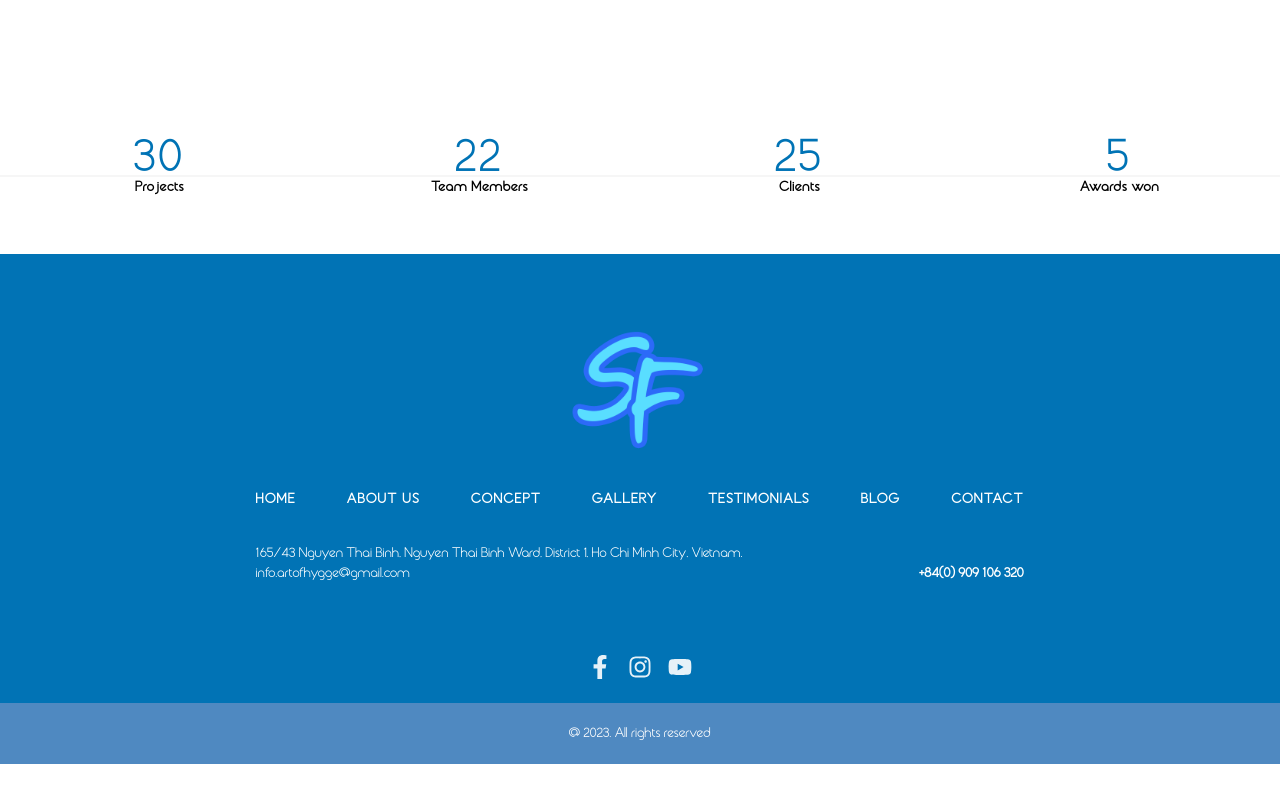
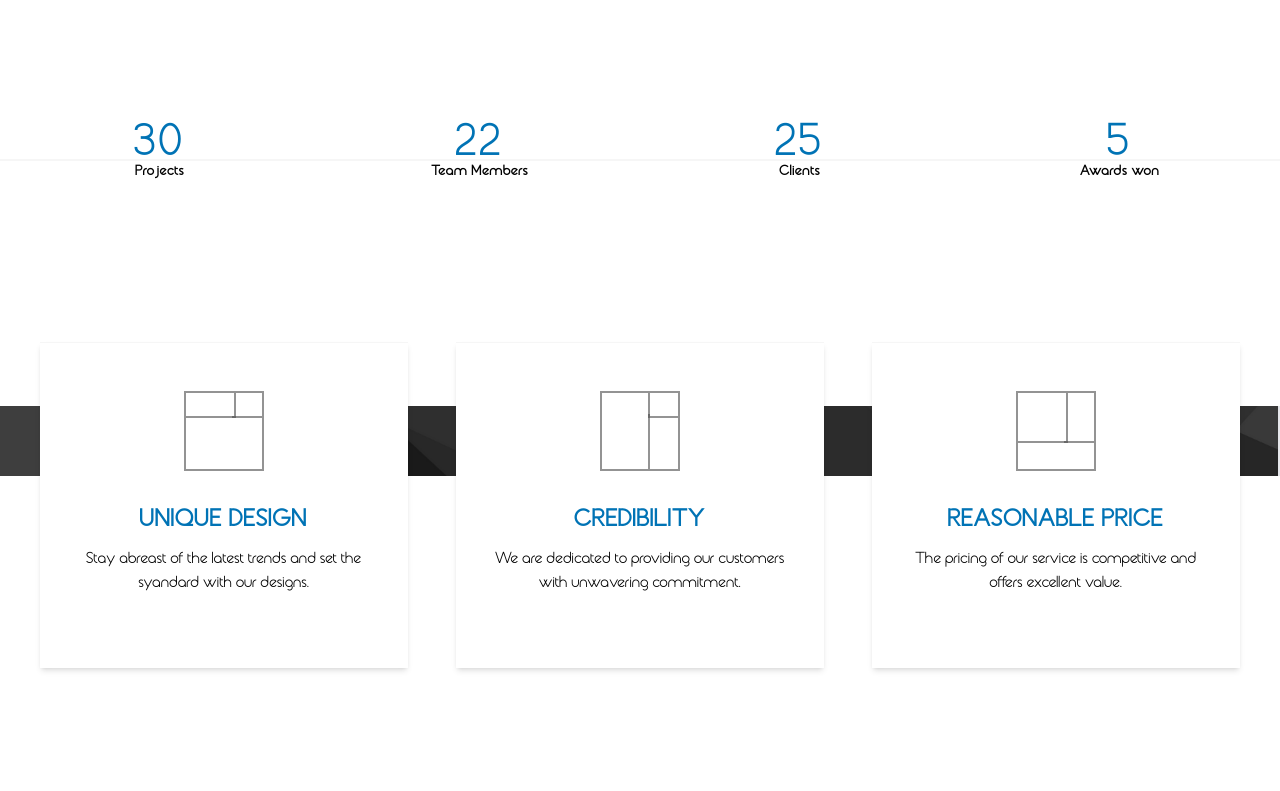
Before and after one commit to NguyenUyen-ReactJs2206/Hygge_Event, a React (Vite) app in the folder EventApp/: page / in a window 1280 px wide. Shown: the part 3549-4340 px from the top of the page. Before the commit the page ends 4313 px from the top, so only its background shows below. Built offline with nearby package versions, Linux system fonts and the light colour scheme.

Commit message:
Corporation identify Program Page Home min md

```diff
--- a/EventApp/src/components/Footer/Footer.tsx
+++ b/EventApp/src/components/Footer/Footer.tsx
@@ -9,7 +9,7 @@ export default function Footer() {
       <div className='bg-blueFooterOne'>
         <div className='container'>
           <div className='px-8 pt-12 sm:px-16 sm:pt-16 md:px-24 lg:px-52 xl:px-60'>
-            <div className='logo mb-2 ml-auto mr-auto block h-[30%] w-[30%]'>
+            <div className='logo mb-2 ml-auto mr-auto h-[30%] w-[30%]'>
               <img src={logo} alt='logo' className=' h-full w-full object-cover' />
             </div>
             <div className='z-[-1] hidden items-center py-1 leading-loose sm:flex sm:justify-between'>
@@ -24,7 +24,7 @@ export default function Footer() {
               <div>
                 <Link
                   to={path.aboutUs}
-                  className='underline-effect py-1 text-sm font-semibold uppercase tracking-wide text-white hover:text-cyan-100/90 hover:duration-300 md:font-bold md:tracking-widest '
+                  className='underline-effect-footer py-1 text-sm font-semibold uppercase tracking-wide text-white hover:text-cyan-100/90 hover:duration-300 md:font-bold md:tracking-widest '
                 >
                   About Us
                 </Link>
@@ -32,7 +32,7 @@ export default function Footer() {
               <div>
                 <Link
                   to={path.concept}
-                  className='underline-effect py-1 text-sm font-semibold uppercase tracking-wide text-white hover:text-cyan-100/90 hover:duration-300 md:font-bold md:tracking-widest '
+                  className='underline-effect-footer py-1 text-sm font-semibold uppercase tracking-wide text-white hover:text-cyan-100/90 hover:duration-300 md:font-bold md:tracking-widest '
                 >
                   Concept
                 </Link>
@@ -40,7 +40,7 @@ export default function Footer() {
               <div>
                 <Link
                   to={path.gallery}
-                  className='underline-effect py-1 text-sm font-semibold uppercase tracking-wide text-white hover:text-cyan-100/90 hover:duration-300 md:font-bold md:tracking-widest '
+                  className='underline-effect-footer py-1 text-sm font-semibold uppercase tracking-wide text-white hover:text-cyan-100/90 hover:duration-300 md:font-bold md:tracking-widest '
                 >
                   Gallery
                 </Link>
@@ -48,7 +48,7 @@ export default function Footer() {
               <div>
                 <Link
                   to={path.testimonials}
-                  className='underline-effect py-1 text-sm font-semibold uppercase tracking-wide text-white hover:text-cyan-100/90 hover:duration-300 md:font-bold md:tracking-widest '
+                  className='underline-effect-footer py-1 text-sm font-semibold uppercase tracking-wide text-white hover:text-cyan-100/90 hover:duration-300 md:font-bold md:tracking-widest '
                 >
                   Testimonials
                 </Link>
@@ -56,7 +56,7 @@ export default function Footer() {
               <div>
                 <Link
                   to={path.blog}
-                  className='underline-effect py-1 text-sm font-semibold uppercase tracking-wide text-white hover:text-cyan-100/90 hover:duration-300 md:font-bold md:tracking-widest '
+                  className='underline-effect-footer py-1 text-sm font-semibold uppercase tracking-wide text-white hover:text-cyan-100/90 hover:duration-300 md:font-bold md:tracking-widest '
                 >
                   Blog
                 </Link>
@@ -64,7 +64,7 @@ export default function Footer() {
               <div>
                 <Link
                   to={path.contact}
-                  className='underline-effect py-1 text-sm font-semibold uppercase tracking-wide text-white hover:text-cyan-100/90 hover:duration-300 md:font-bold md:tracking-widest '
+                  className='underline-effect-footer py-1 text-sm font-semibold uppercase tracking-wide text-white hover:text-cyan-100/90 hover:duration-300 md:font-bold md:tracking-widest '
                 >
                   Contact
                 </Link>
--- a/EventApp/src/components/NavHeader/NavHeader.tsx
+++ b/EventApp/src/components/NavHeader/NavHeader.tsx
@@ -8,7 +8,7 @@ export default function NavHeader() {
   return (
     <div className='container'>
       <div className='flex items-center justify-between font-medium '>
-        <div className=' flex w-full justify-between p-7 md:w-auto'>
+        <div className='flex w-full justify-between p-7 md:w-auto'>
           <img src={logo} alt='logo' className='h-9 md:cursor-pointer' />
           <button className='md:hidden' onClick={() => setOpen(!open)}>
             {open ? (
--- a/EventApp/src/pages/Home/Home.tsx
+++ b/EventApp/src/pages/Home/Home.tsx
@@ -4,8 +4,8 @@ import NavHeader from '../../components/NavHeader'
 import conceptOne from '../../assets/images/conceptOne.png'
 import conceptTwo from '../../assets/images/conceptTwo.png'
 import { features } from '../../api/featured.api'
-import NumberUp from 'src/components/NumberUp'
-
+import NumberUp from '../../components/NumberUp'
+import backgroundBlack from '../../assets/images/backgroundBlack.png'
 export default function Home() {
   return (
     <div>
@@ -196,7 +196,7 @@ export default function Home() {
           </button>
         </div>
       </div>
-      <div className='my:4 sm:my-14 '>
+      <div className='my-10 '>
         <div className='grid grid-cols-4 gap-y-8'>
           <div className='col-span-2 sm:col-span-1'>
             <div className=' text-center'>
@@ -232,6 +232,63 @@ export default function Home() {
           </div>
         </div>
       </div>
+      <div className='my-32 sm:my-40'>
+        <div className='hidden md:block'>
+          <div className='relative h-full w-full pb-40 pt-14 lg:pb-48 lg:pt-16'>
+            <img src={backgroundBlack} alt='background' className='h-[70px] w-full' />
+            <div className='absolute bottom-0 top-0 grid grid-cols-3 md:left-4 md:right-4 md:gap-3 lg:left-10 lg:right-10 lg:gap-12'>
+              <div className='col-span-1'>
+                <div className='h-full w-full border-t border-t-gray/5 bg-white shadow-md'>
+                  <div className='flex justify-center md:py-6 lg:pb-8 lg:pt-12'>
+                    <div className='relative h-20 w-20 border-2 border-gray/60'>
+                      <div className='absolute left-0 top-0 h-[25px] w-[50px] border-b-2 border-r-2 border-gray/60'></div>
+                      <div className='absolute right-0 top-0 h-[25px] w-[30px] border-b-2 border-gray/60'></div>
+                    </div>
+                  </div>
+                  <div className='text-center md:px-2 lg:px-8'>
+                    <h3 className='mb-3 font-semibold uppercase tracking-wider text-blue md:text-xl lg:text-2xl'>
+                      UniQue Design
+                    </h3>
+                    <p className=''>Stay abreast of the latest trends and set the syandard with our designs.</p>
+                  </div>
+                </div>
+              </div>
+              <div className='col-span-1'>
+                <div className='h-full w-full border-t border-t-gray/5 bg-white shadow-md'>
+                  <div className='flex justify-center md:py-6 lg:pb-8 lg:pt-12'>
+                    <div className='relative h-20 w-20 border-2 border-gray/60'>
+                      <div className='absolute right-0 top-0 h-[25px] w-[30px] border-b-2 border-l-2 border-gray/60'></div>
+                      <div className='absolute bottom-0 right-0 h-[55px] w-[30px] border-l-2 border-gray/60'></div>
+                    </div>
+                  </div>
+                  <div className='text-center md:px-2 lg:px-8'>
+                    <h3 className='mb-3 font-semibold uppercase tracking-wider text-blue md:text-xl lg:text-2xl'>
+                      Credibility
+                    </h3>
+                    <p className=''>We are dedicated to providing our customers with unwavering commitment.</p>
+                  </div>
+                </div>
+              </div>
+              <div className='col-span-1'>
+                <div className='h-full w-full border-t border-t-gray/5 bg-white shadow-md'>
+                  <div className='flex justify-center md:py-6 lg:pb-8 lg:pt-12'>
+                    <div className='relative h-20 w-20 border-2 border-gray/60'>
+                      <div className='absolute left-0 top-0 h-[50px] w-[50px] border-b-2 border-r-2 border-gray/60'></div>
+                      <div className='absolute right-0 top-0 h-[50px] w-[30px] border-b-2 border-gray/60'></div>
+                    </div>
+                  </div>
+                  <div className='text-center md:px-2 lg:px-8'>
+                    <h3 className='mb-3 font-semibold uppercase tracking-wider text-blue md:text-xl lg:text-2xl'>
+                      Reasonable price
+                    </h3>
+                    <p className=''>The pricing of our service is competitive and offers excellent value.</p>
+                  </div>
+                </div>
+              </div>
+            </div>
+          </div>
+        </div>
+      </div>
     </div>
   )
 }
```
Also changed, not shown: EventApp/src/assets/images/backgroundBlack.png (added).
